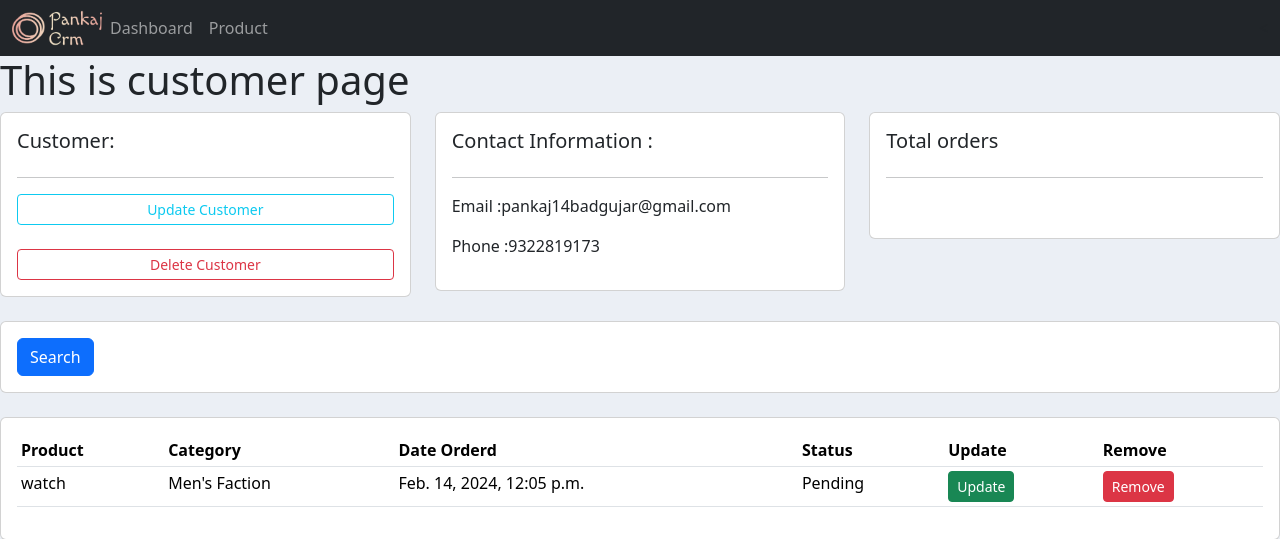
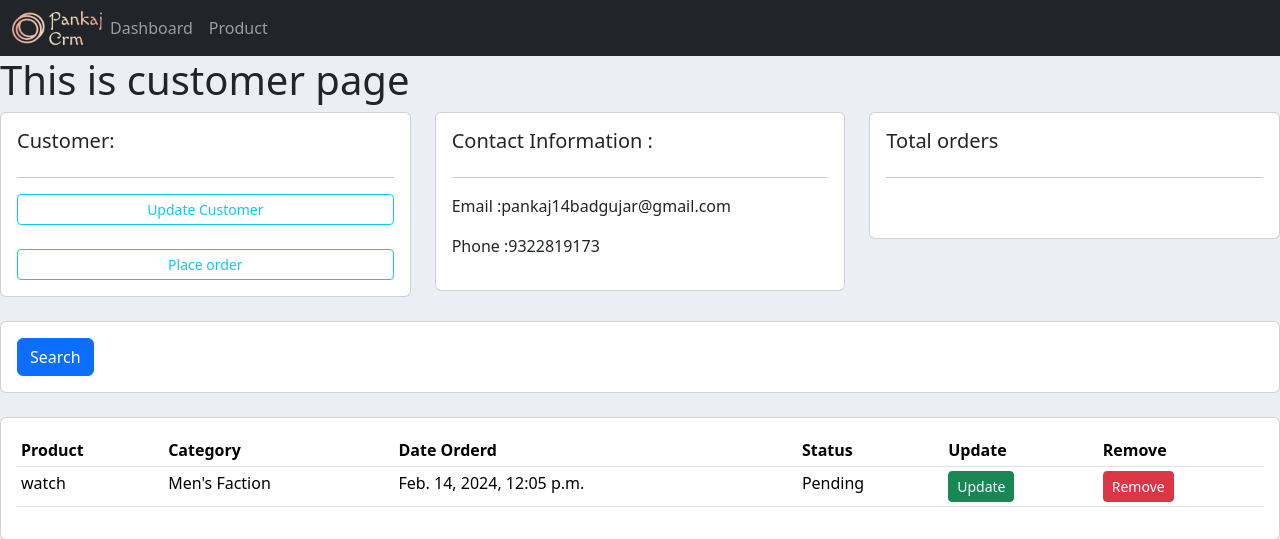
Before and after one commit to Pankajbadgujar1/Mycrm, a Django app: page /customer/1 in a window 1280 px wide. Shown: the top 539 px of the page. Run offline with Django 5.2, Linux system fonts and the light colour scheme; data comes from the database, SQL or seed files in the repository.

Commit message:
new branch set up

```diff
--- a/account/templates/customer.html
+++ b/account/templates/customer.html
@@ -12,7 +12,7 @@
             <hr>
             <a class="btn btn-outline-info btn-sm btn-block"href="">Update Customer</a>
             <br/>
-            <a class="btn  btn-outline-danger btn-sm btn-block"href="">Delete Customer</a>
+            <a class="btn  btn-outline-info btn-sm btn-block"href="{% url 'createOrder' customer_.id %}">Place order</a>
         </div>
     </div>
 
--- a/account/templates/dashboard.html
+++ b/account/templates/dashboard.html
@@ -34,8 +34,7 @@
     <h5>Last 5 ORDERS </h5>
      <hr>
     <div class="card card-body">
-    <a href="{% url 'createOrder' %}" class="btn btn-primary btn-sm btn-block ">Create Order</a>
-    <table class="table table-sm">
+       <table class="table table-sm">
       <tr>
         <th>Product</th>
         <th>Order Date</th>
--- a/account/urls.py
+++ b/account/urls.py
@@ -10,7 +10,7 @@
     path('customer/<str:pk>', views.customer, name="customer"),
     path('dashboard/', views.dashboard),
 
-    path('order_form/', views.createOrder, name="createOrder"),
+    path('order_form/<str:pk>', views.createOrder, name="createOrder"),
     path('update_order/<str:pk>', views.updateOrder, name="updateOrder"),
     path('delete/<str:pk>', views.deleteOrder, name="deleteOrder"),
 
--- a/account/views.py
+++ b/account/views.py
@@ -39,22 +39,15 @@
     return render(request, 'customer.html', context)
 
 
-def createOrder(request):
-    form = OrderForm()
-    context = {'form':form}
-    return render(request, 'order_form.html', context)
-
-
-def createOrder(request):
-    form = OrderForm()
+def createOrder(request, pk):
+    customer_ = Customer.objects.get(id=pk)
+    form = OrderForm(initial={'customer': customer_})
     if request.method =='POST':
         #print('REQUEST METHOD',request.POST)
         form = OrderForm(request.POST)
         if form.is_valid():
             form.save()
             return redirect('/')
-
-
     context = {'form':form}
     return render(request, 'order_form.html', context)
 
```
